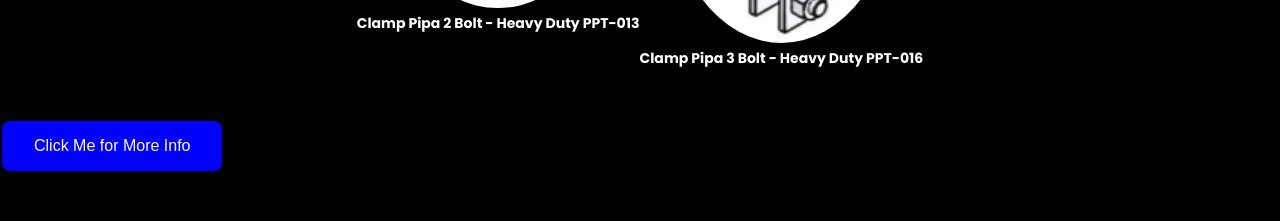
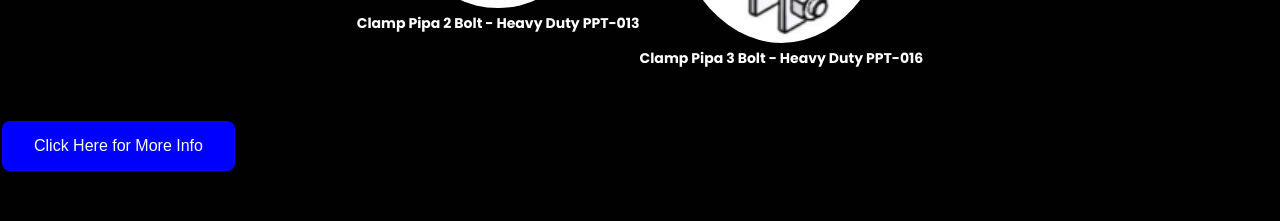
Before and after one commit to ChikoHanifKhaidar/putrapresisiteknik, a plain HTML site: page index.html in a window 1280 px wide. Shown: the part 2320-2541 px from the top of the page. Drawn offline with nearby package versions, Linux system fonts and the light colour scheme.

Commit message:
update name

```diff
--- a/index.html
+++ b/index.html
@@ -165,8 +165,9 @@
           <!-- <p class="menu-card-price">IDR 15K</p> -->
         </div>
       </div>
+
       <a href="productlist.html">
-        <button class="button">Click Me for More Info</button>
+        <button class="button">Click Here for More Info</button>
       </a>
     </secion>
     <!-- menu section end -->
```
